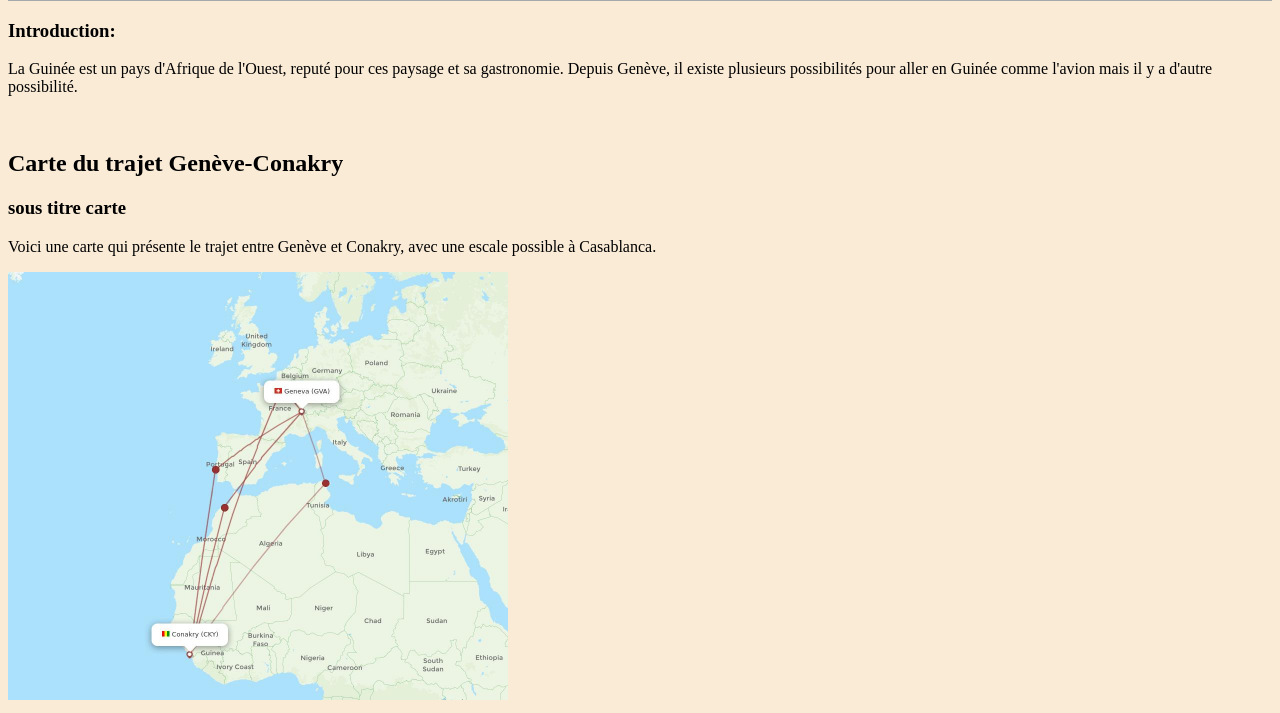
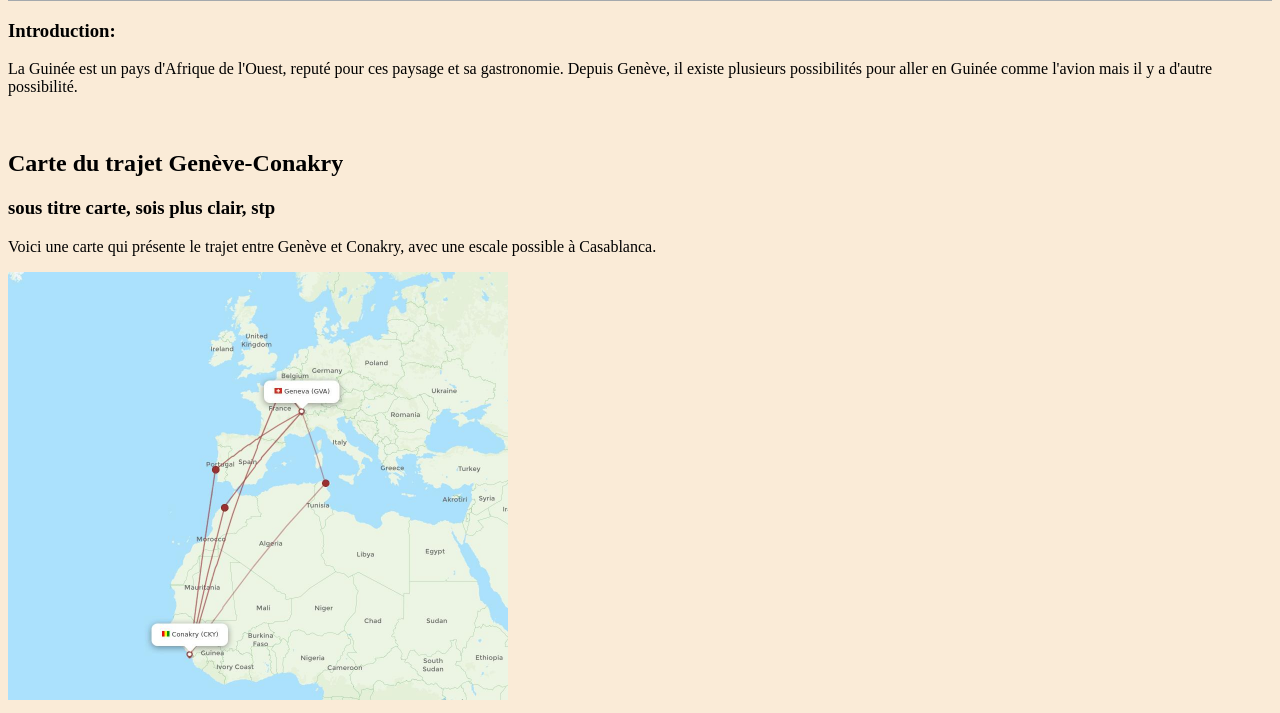
Before and after one commit to Bld-26/Aout-guinne, a plain HTML site: page acces.html in a window 1280 px wide. Shown: the part 87-800 px from the top of the page. Drawn offline with Linux system fonts and the light colour scheme.

Commit message:
changement du sous titre

```diff
--- a/acces.html
+++ b/acces.html
@@ -15,7 +15,7 @@
         <p>La Guinée est un pays d'Afrique de l'Ouest, reputé pour ces paysage et sa gastronomie. Depuis Genève, il existe plusieurs possibilités pour aller en Guinée comme l'avion mais il y a d'autre possibilité.</p>
         <br>
           <h2>Carte du trajet Genève-Conakry</h2>
-          <h3>sous titre carte</h3>
+          <h3>sous titre carte, sois plus clair, stp</h3>
 
         <p>
             Voici une carte qui présente le trajet entre Genève
```
Also changed, not shown: 1 other file.
